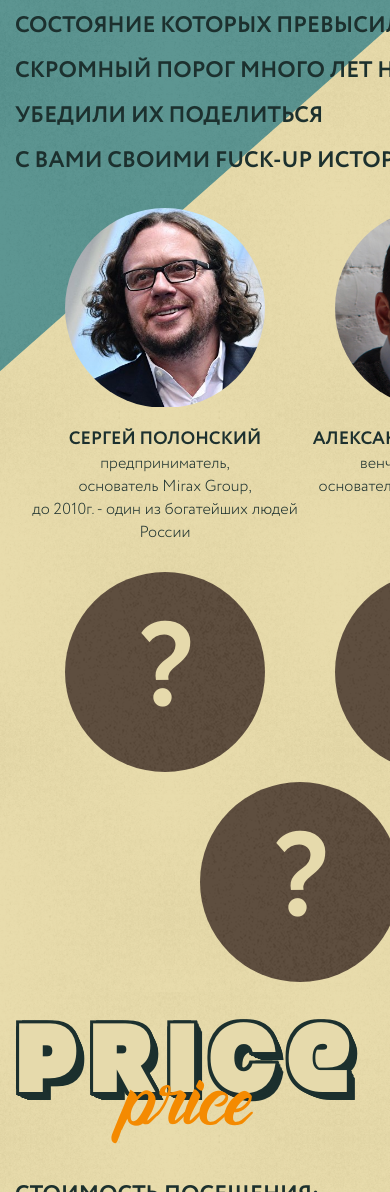
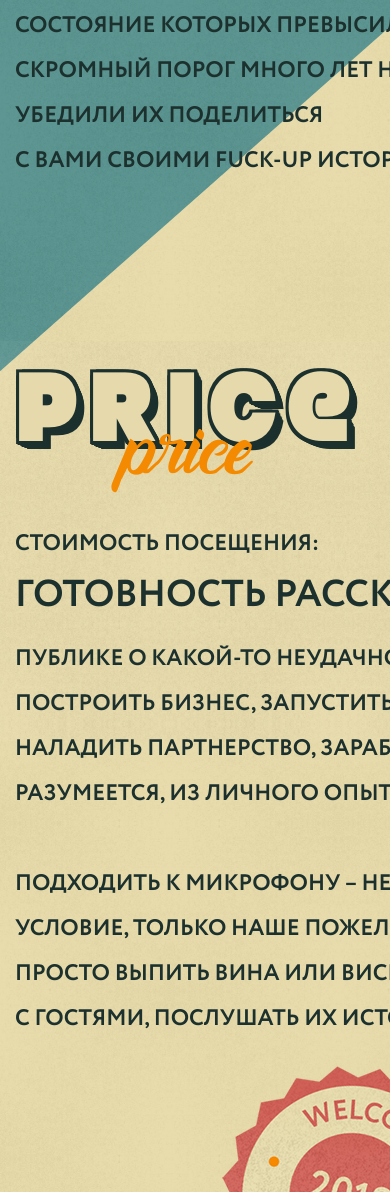
Before and after one commit to ned4ded/krypto-fuck-up-evening, a website: page www/index.html in a window 390 px wide. Shown: the part 6161-7353 px from the top of the page. Drawn offline with Linux system fonts and the light colour scheme.

Commit message:
hide speakers block

```diff
--- a/src/styles/blocks/_background.scss
+++ b/src/styles/blocks/_background.scss
@@ -108,8 +108,13 @@
         }
       }
       &--five {
+        margin-top: -295px;
         min-height: 1460px;
 
+
+        @include respond-to(lg) {
+          margin-top: -400px;
+        }
 
       }
     }
--- a/www/css/main.css
+++ b/www/css/main.css
@@ -192,7 +192,11 @@ body {
           min-height: 1570px;
           height: auto; } }
     .bg__group--number--five {
+      margin-top: -295px;
       min-height: 1460px; }
+      @media (max-width: 1199.98px) {
+        .bg__group--number--five {
+          margin-top: -400px; } }
   .bg__container {
     position: absolute;
     top: 0;
```
Also changed, not shown: src/pages/index.html (+2 -2 lines), www/index.html (+2 -2 lines).
